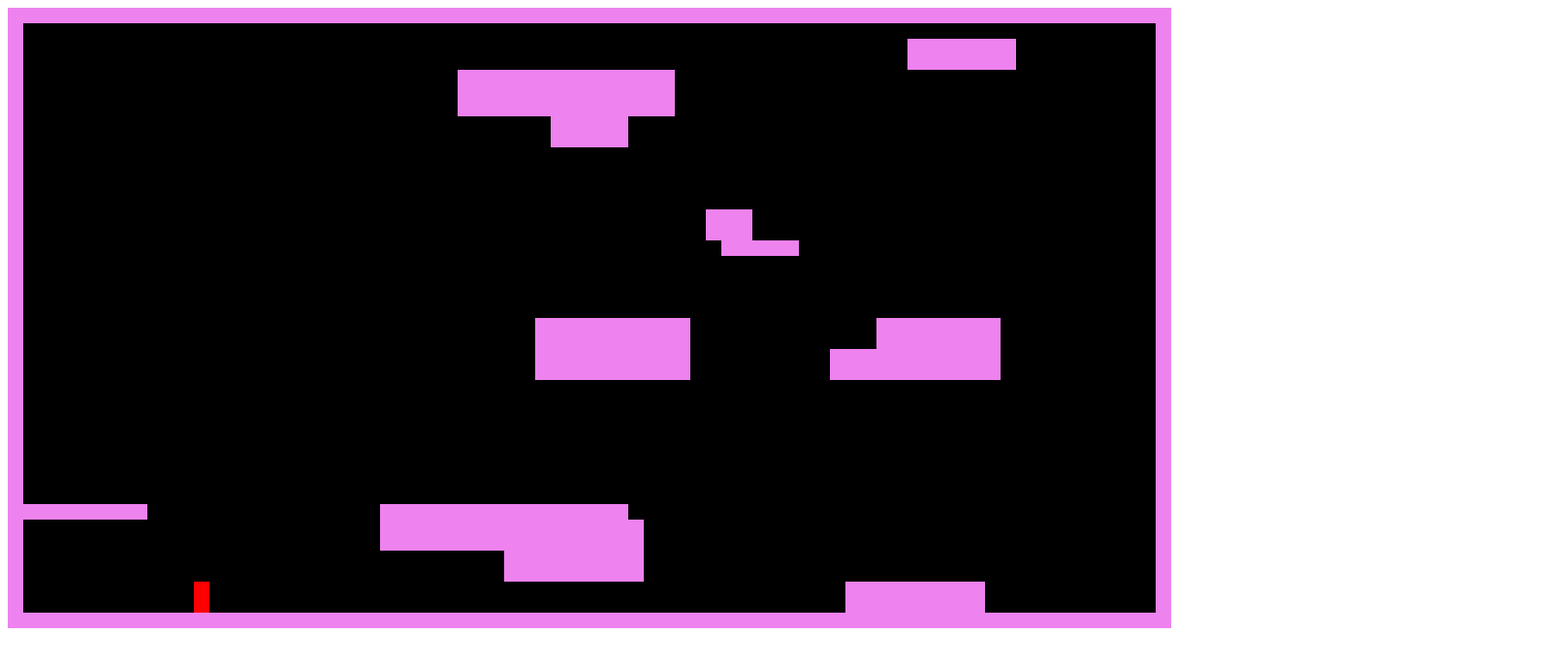
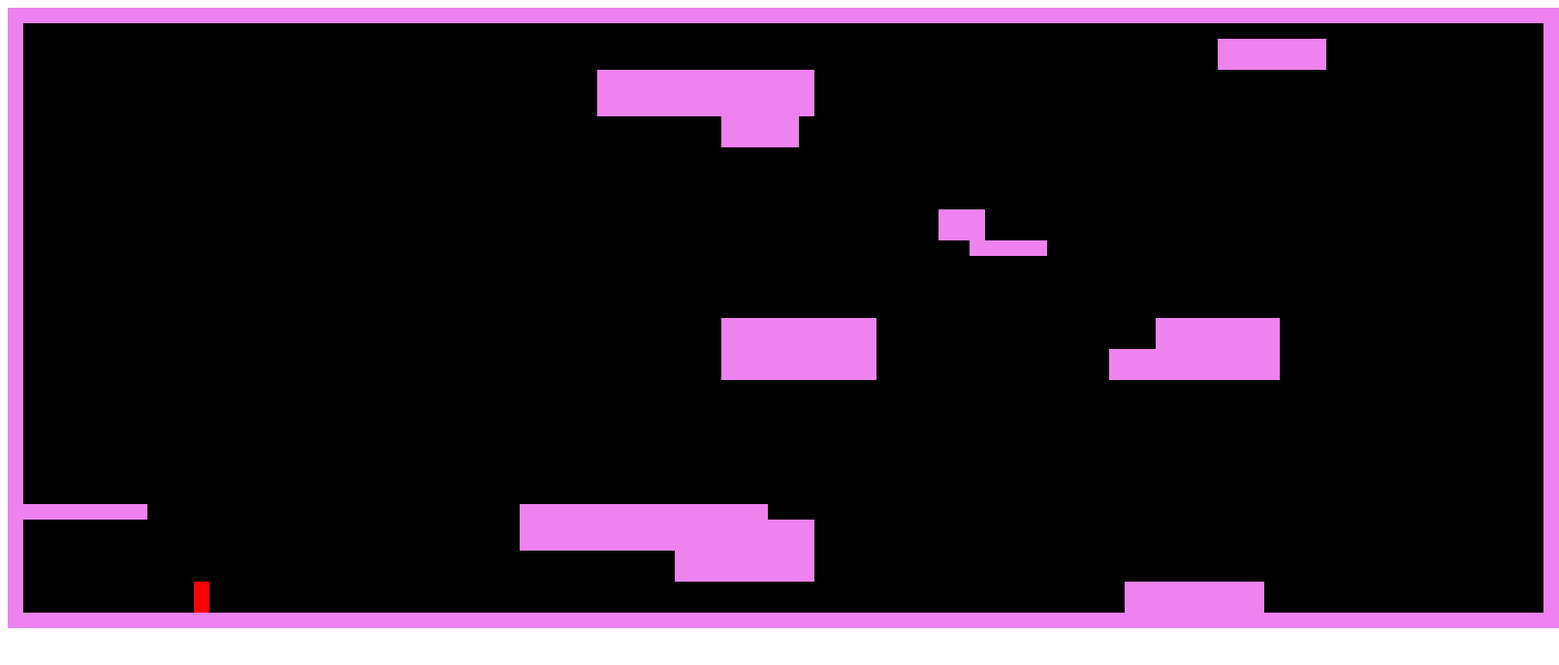
Before and after one commit to cfolliet/platform, a website with bundled scripts: page public/index.html in a window 1280 px wide. Shown: the whole page at 97% size, 1608 px wide, since content can reach past the window. Built offline with nearby package versions, Linux system fonts and the light colour scheme.

Commit message:
increase width of the level and center the canvas in the page

```diff
--- a/public/index.html
+++ b/public/index.html
@@ -2,10 +2,17 @@
 
 <head>
     <script type="module" src="./scripts/main.js"></script>
+    <style>
+        #canvas {
+            padding: 0;
+            margin: auto;
+            display: block;
+        }
+    </style>
 </head>
 
 <body>
-    <canvas id="canvas" width="1200" height="640"></canvas>
+    <canvas id="canvas" width="1600" height="640"></canvas>
 </body>
 
 </html>
```
